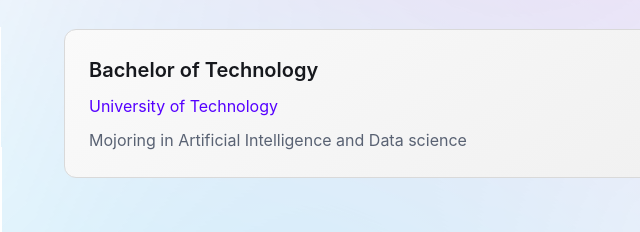
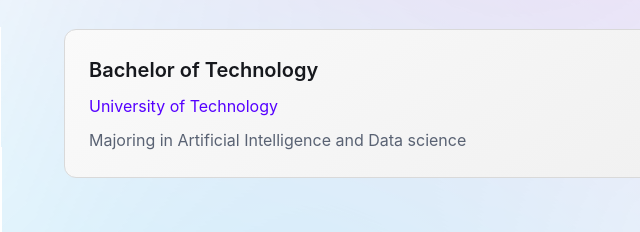
Before and after one commit to Jana2115/23AD026_Janavarshini_PA_Portfolio, a plain HTML site: page about.html in a window 1280 px wide. Shown: the part 868-1100 px from the top of the page, 0-640 px from the left. Drawn offline with Linux system fonts and the light colour scheme.

Commit message:
Update about.html

```diff
--- a/about.html
+++ b/about.html
@@ -59,7 +59,7 @@
                             <h3 class="education-title">Bachelor of Technology</h3>
                             <p class="education-school">University of Technology</p>
                             <p class="education-description">
-                                Mojoring in Artificial Intelligence and Data science
+                                Majoring in Artificial Intelligence and Data science
                             </p>
                         </div>
                         <div class="education-year">2023 - 2027</div>
@@ -117,4 +117,5 @@
         </footer>
     </div>
 </body>
+
 </html>
```
